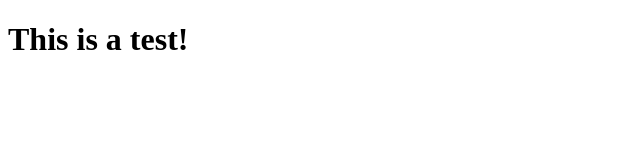
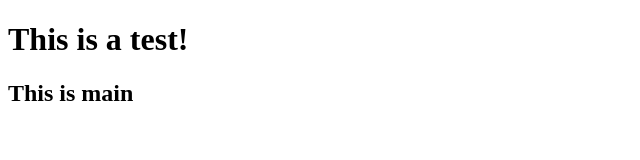
Before and after one commit to ohhedge/background-generator, a plain HTML site: page index.html in a window 1280 px wide. Shown: the whole page, without its empty margins (0-640 px from the left). Drawn offline with Linux system fonts and the light colour scheme.

Commit message:
changed master

```diff
--- a/index.html
+++ b/index.html
@@ -8,6 +8,7 @@
 </head>
 <body>
     <h1>This is a test!</h1>
+    <h2>This is main</h2>
 
 </body>
 </html>
```
